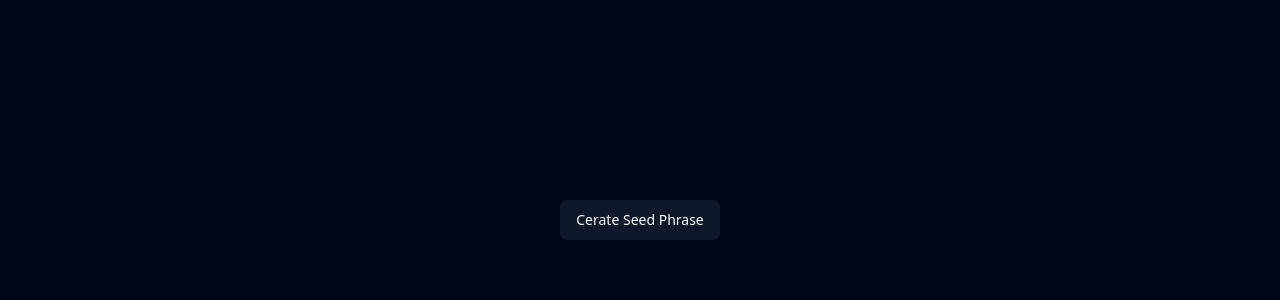
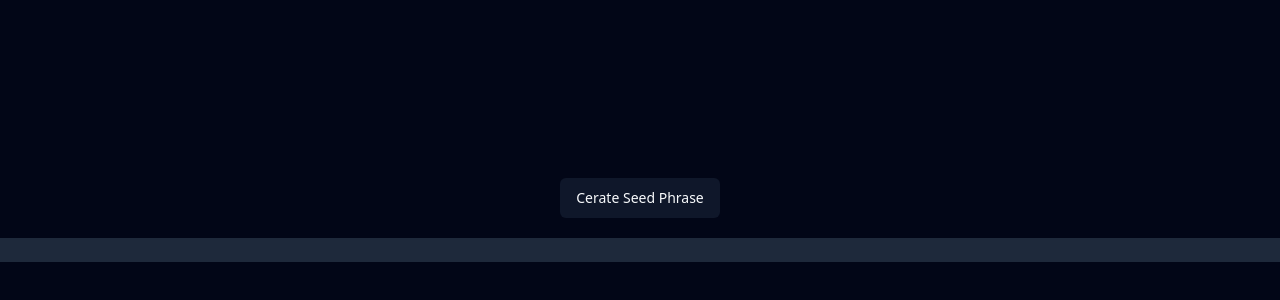
Before and after one commit to lakshayvaishnav/web-based-wallet, a Next.js app: page / in a window 1280 px wide. Shown: the part 180-480 px from the top of the page. Built offline with nearby package versions, Linux system fonts and the light colour scheme.

Commit message:
added solana wallet function

```diff
--- /dev/null
+++ b/src/app/_components/SolanaWallet.tsx
@@ -0,0 +1,33 @@
+import { Keypair } from "@solana/web3.js";
+import { mnemonicToSeed } from "bip39";
+import { useState } from "react";
+import nacl from "tweetnacl";
+
+import { derivePath } from "ed25519-hd-key";
+import { Button } from "@/components/ui/button";
+interface SolanaWalletProps {
+  mnemonic: string;
+}
+
+export function SolanaWallet({ mnemonic }: SolanaWalletProps) {
+  const [currentIndex, setcurrentIndex] = useState(0);
+  const [publicKeys, setpublicKeys] = useState<string[]>([]);
+
+  return (
+    <div>
+      <Button
+        onClick={function () {
+          const seed = mnemonicToSeed(mnemonic);
+          const path = `m/44'/501'/${currentIndex}'/0'`;
+          const derivedSeed = derivePath(path, seed.toString()).key;
+          const secret = nacl.sign.keyPair.fromSeed(derivedSeed).secretKey;
+          const keypair = Keypair.fromSecretKey(secret);
+          setcurrentIndex(currentIndex + 1);
+          setpublicKeys([...publicKeys, keypair.publicKey.toBase58()]);
+        }}
+      >
+        Add Wallet
+      </Button>
+    </div>
+  );
+}
--- a/src/app/page.tsx
+++ b/src/app/page.tsx
@@ -2,11 +2,13 @@
 import { Button } from "@/components/ui/button";
 import { useState } from "react";
 import { generateMnemonic } from "bip39";
+import { Dialog } from "@/components/ui/dialog";
+import { tree } from "next/dist/build/templates/app-page";
 
 export default function Home() {
   const [mnemonic, setmnemonic] = useState("");
   return (
-    <main className="min-h-screen flex justify-center items-center">
+    <main className="min-h-screen flex justify-center items-center flex-col gap-5">
       <Button
         onClick={async () => {
           const mn = await generateMnemonic();
@@ -16,6 +18,15 @@ export default function Home() {
       >
         Cerate Seed Phrase
       </Button>
+
+      <Dialog>
+        <input
+          type="text"
+          value={mnemonic}
+          className="w-[100%] text-white bg-slate-800 text-center"
+          disabled
+        />
+      </Dialog>
     </main>
   );
 }
```
